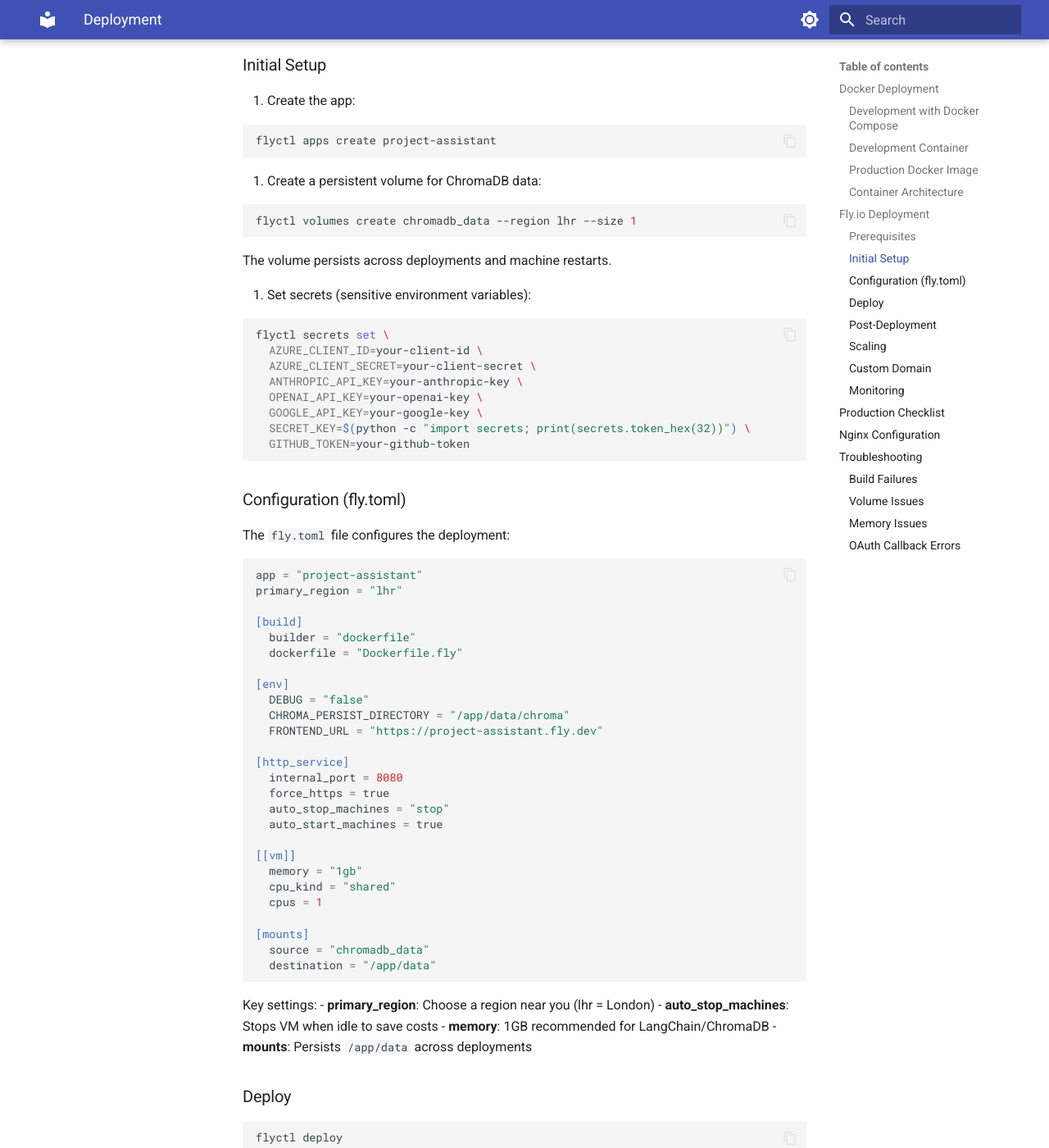
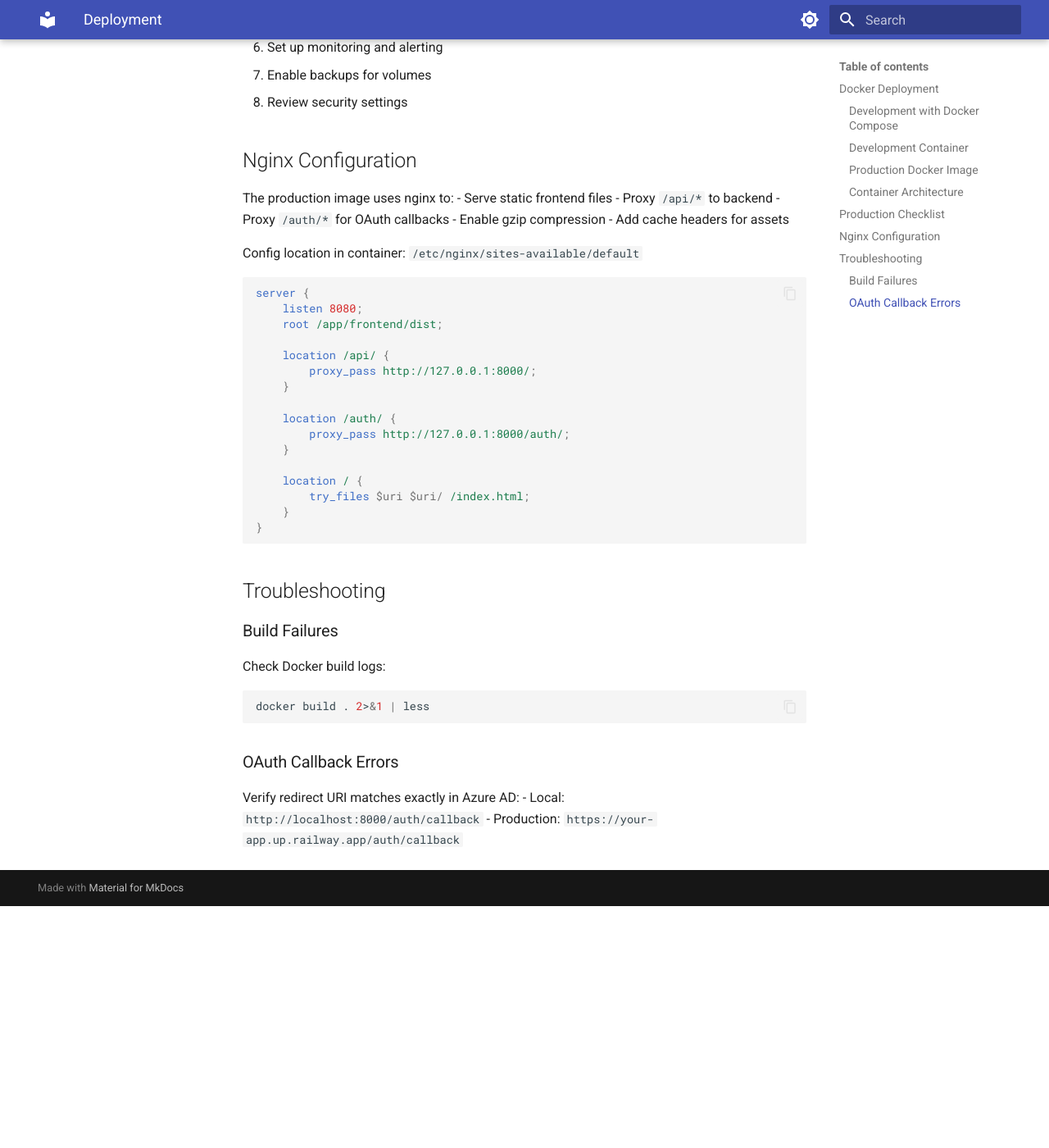
Before and after one commit to LevRoz630/project-assistant, an MkDocs documentation site: the page built from docs/getting-started/deployment.md, in a window 1280 px wide and 1400 px high, scrolled down 1655 px. Shown: the whole window at 82% size. Built offline with MkDocs 1.6.1 and Material for MkDocs 9.7.7, drawn with Linux system fonts in a browser that asks for light colours; after the commit the page ends 2760 px from its top, so only the background shows below that; some of the changed text lies outside the part shown.

Commit message:
chore: remove all Fly.io references, switch to Railway
Delete the Fly.io deploy workflow that was breaking CI/CD and
clean up every mention of flyctl/fly.toml/Dockerfile.fly across
docs, Dockerfile.dev, README, and .gitignore.

````diff
--- a/docs/getting-started/deployment.md
+++ b/docs/getting-started/deployment.md
@@ -1,6 +1,6 @@
 # Deployment
 
-This guide covers deploying the Personal AI Assistant using Docker and Fly.io.
+This guide covers deploying the Personal AI Assistant using Docker and Railway.
 
 ## Docker Deployment
 
@@ -32,7 +32,6 @@
 
 Included tools:
 - **claude** - Claude Code CLI
-- **flyctl** - Fly.io CLI
 - **gh** - GitHub CLI
 - **node/npm** - Node.js 20
 - **python3** - Python 3.11
@@ -44,7 +43,7 @@
 
 ```bash
 # Build
-docker build -f Dockerfile.fly -t project-assistant .
+docker build -t project-assistant .
 
 # Run
 docker run -p 8080:8080 --env-file .env project-assistant
@@ -60,157 +59,12 @@
 ### Container Architecture
 
 ```
-Dockerfile.fly (Production)
+Dockerfile (Production)
 ├── Stage 1: Build frontend (node:20-alpine)
 │   └── npm ci && npm run build
 └── Stage 2: Runtime (python:3.11-slim)
     ├── nginx (serves frontend, proxies /api/ and /auth/)
     └── uvicorn (FastAPI backend on localhost:8000)
-```
-
-## Fly.io Deployment
-
-[Fly.io](https://fly.io) provides simple container deployment with persistent volumes.
-
-### Prerequisites
-
-1. Install flyctl: https://fly.io/docs/hands-on/install-flyctl/
-2. Create an account: `flyctl auth signup`
-3. Authenticate: `flyctl auth login`
-
-### Initial Setup
-
-1. Create the app:
-
-```bash
-flyctl apps create project-assistant
-```
-
-2. Create a persistent volume for ChromaDB data:
-
-```bash
-flyctl volumes create chromadb_data --region lhr --size 1
-```
-
-The volume persists across deployments and machine restarts.
-
-3. Set secrets (sensitive environment variables):
-
-```bash
-flyctl secrets set \
-  AZURE_CLIENT_ID=your-client-id \
-  AZURE_CLIENT_SECRET=your-client-secret \
-  ANTHROPIC_API_KEY=your-anthropic-key \
-  OPENAI_API_KEY=your-openai-key \
-  GOOGLE_API_KEY=your-google-key \
-  SECRET_KEY=$(python -c "import secrets; print(secrets.token_hex(32))") \
-  GITHUB_TOKEN=your-github-token
-```
-
-### Configuration (fly.toml)
-
-The `fly.toml` file configures the deployment:
-
-```toml
-app = "project-assistant"
-primary_region = "lhr"
-
-[build]
-  builder = "dockerfile"
-  dockerfile = "Dockerfile.fly"
-
-[env]
-  DEBUG = "false"
-  CHROMA_PERSIST_DIRECTORY = "/app/data/chroma"
-  FRONTEND_URL = "https://project-assistant.fly.dev"
-
-[http_service]
-  internal_port = 8080
-  force_https = true
-  auto_stop_machines = "stop"
-  auto_start_machines = true
-
-[[vm]]
-  memory = "1gb"
-  cpu_kind = "shared"
-  cpus = 1
-
-[mounts]
-  source = "chromadb_data"
-  destination = "/app/data"
-```
-
-Key settings:
-- **primary_region**: Choose a region near you (lhr = London)
-- **auto_stop_machines**: Stops VM when idle to save costs
-- **memory**: 1GB recommended for LangChain/ChromaDB
-- **mounts**: Persists `/app/data` across deployments
-
-### Deploy
-
-```bash
-flyctl deploy
-```
-
-The app will be available at `https://project-assistant.fly.dev`
-
-### Post-Deployment
-
-1. **Update Azure Redirect URI**
-
-   Add the production callback URL to your Azure AD app:
-   - `https://project-assistant.fly.dev/auth/callback`
-
-2. **Check logs**
-
-```bash
-flyctl logs
-```
-
-3. **Open the app**
-
-```bash
-flyctl open
-```
-
-4. **Check status**
-
-```bash
-flyctl status
-```
-
-### Scaling
-
-Adjust resources in `fly.toml`:
-
-```toml
-[[vm]]
-  memory = "2gb"   # More memory for larger vector stores
-  cpu_kind = "shared"
-  cpus = 2
-```
-
-Then redeploy: `flyctl deploy`
-
-### Custom Domain
-
-1. Add a custom domain:
-
-```bash
-flyctl certs create your-domain.com
-```
-
-2. Update DNS with the provided CNAME
-3. Update `FRONTEND_URL` and Azure redirect URI
-
-### Monitoring
-
-View metrics in the Fly.io dashboard or via CLI:
-
-```bash
-flyctl dashboard
-flyctl status
-flyctl logs --app project-assistant
 ```
 
 ## Production Checklist
@@ -262,24 +116,11 @@
 
 Check Docker build logs:
 ```bash
-flyctl logs --app project-assistant
-docker build -f Dockerfile.fly . 2>&1 | less
+docker build . 2>&1 | less
 ```
-
-### Volume Issues
-
-Verify volume is mounted:
-```bash
-flyctl ssh console
-ls -la /app/data
-```
-
-### Memory Issues
-
-Increase VM memory in `fly.toml` and redeploy.
 
 ### OAuth Callback Errors
 
 Verify redirect URI matches exactly in Azure AD:
 - Local: `http://localhost:8000/auth/callback`
-- Production: `https://your-app.fly.dev/auth/callback`
+- Production: `https://your-app.up.railway.app/auth/callback`
````
Also changed, not shown: README.md (+1 -1 lines), docs/architecture/overview.md (+4 -5 lines), docs/development/setup.md (+1 -1 lines), docs/getting-started/configuration.md (+1 -21 lines), docs/getting-started/installation.md (+1 -3 lines), docs/index.md (+1 -7 lines), 3 other files.
